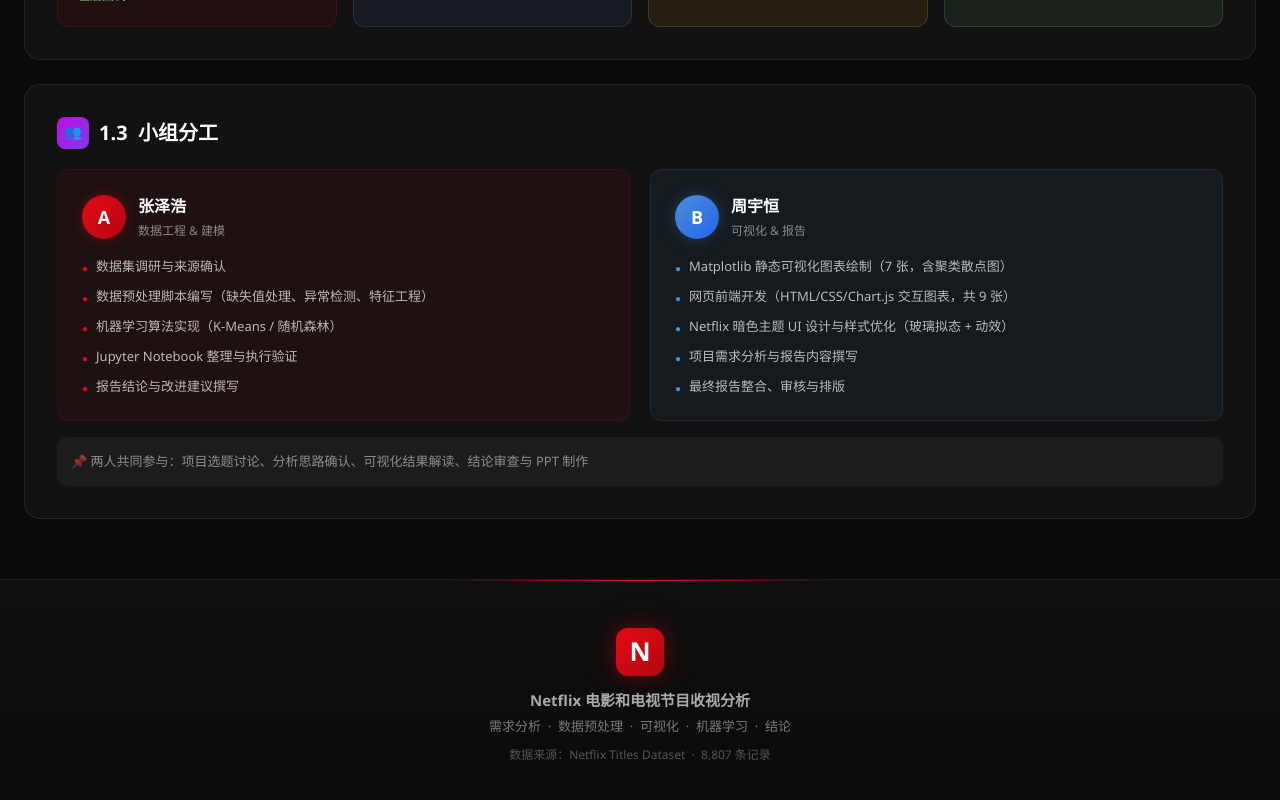
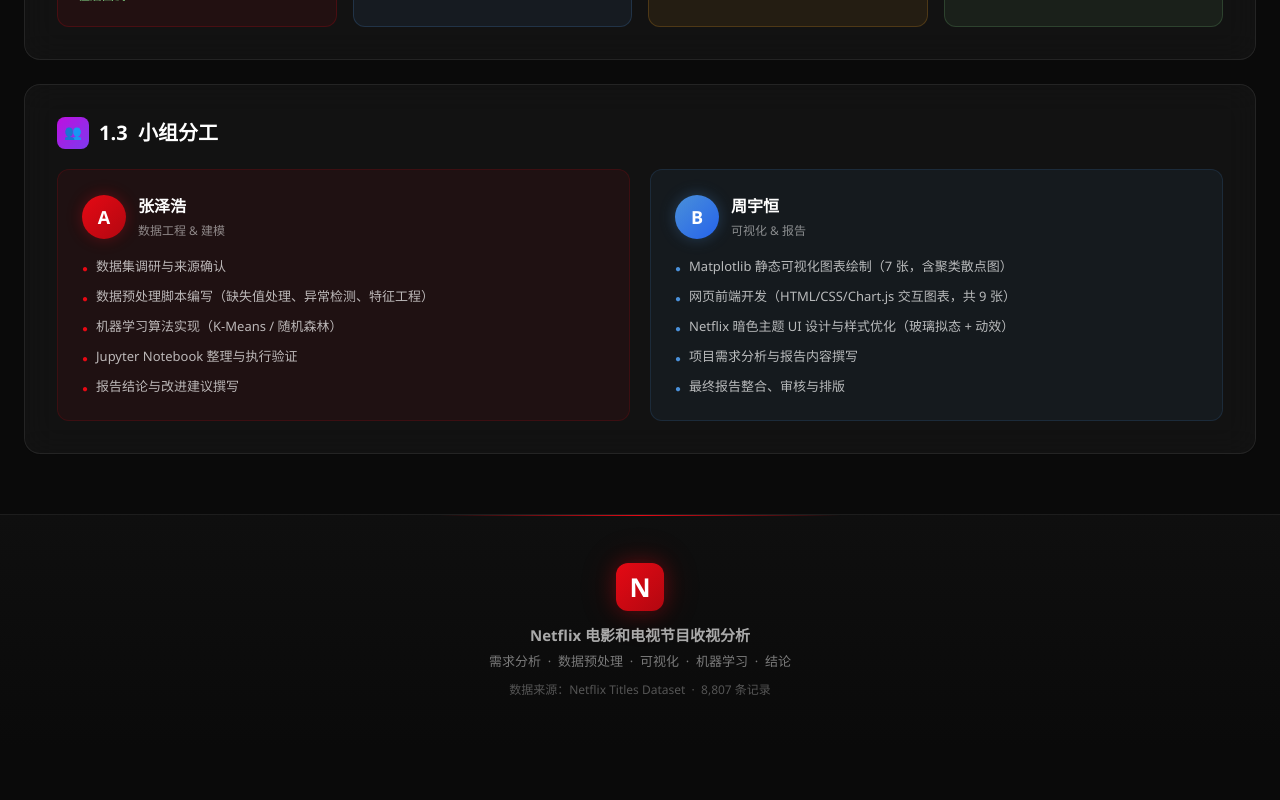
Before and after one commit to Heng0128/netflix-data-analysis, a Next.js app in the folder netflix-app/: page /overview in a window 1280 px wide. Shown: the part 1238-2038 px from the top of the page. After the commit the page ends 1985 px from the top, so only its background shows below. Built offline with nearby package versions, Linux system fonts and the light colour scheme.

Commit message:
feat: 检查数据更新和字段清洗
Co-authored-by: traeagent <traeagent@users.noreply.github.com>

```diff
--- a/netflix-app/src/app/overview/page.tsx
+++ b/netflix-app/src/app/overview/page.tsx
@@ -207,9 +207,7 @@
             </ul>
           </div>
         </div>
-        <div style={{ marginTop: "16px", background: "rgba(255,255,255,.04)", borderRadius: "10px", padding: "14px", fontSize: "13px", color: "rgba(255,255,255,.5)" }}>
-          &#128204; 两人共同参与：项目选题讨论、分析思路确认、可视化结果解读、结论审查与 PPT 制作
-        </div>
+
       </div>
     </section>
   );
```
